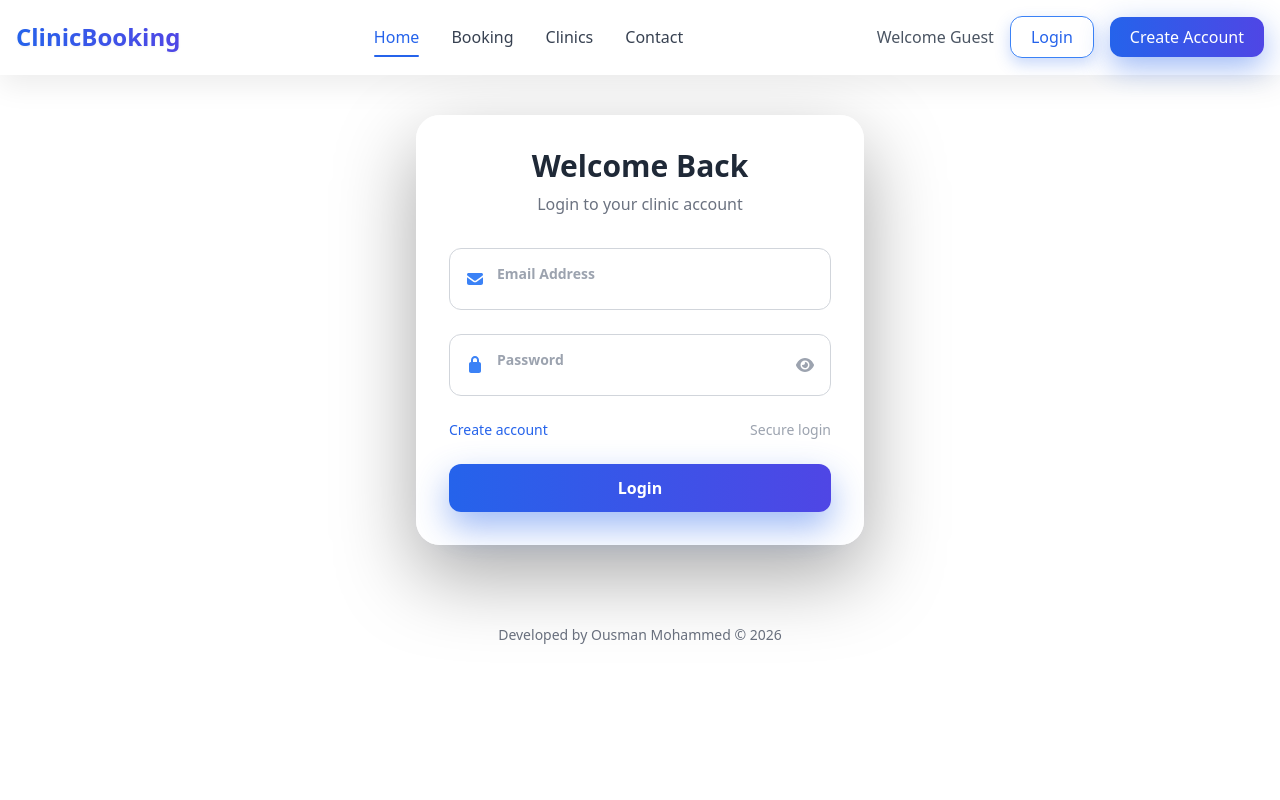
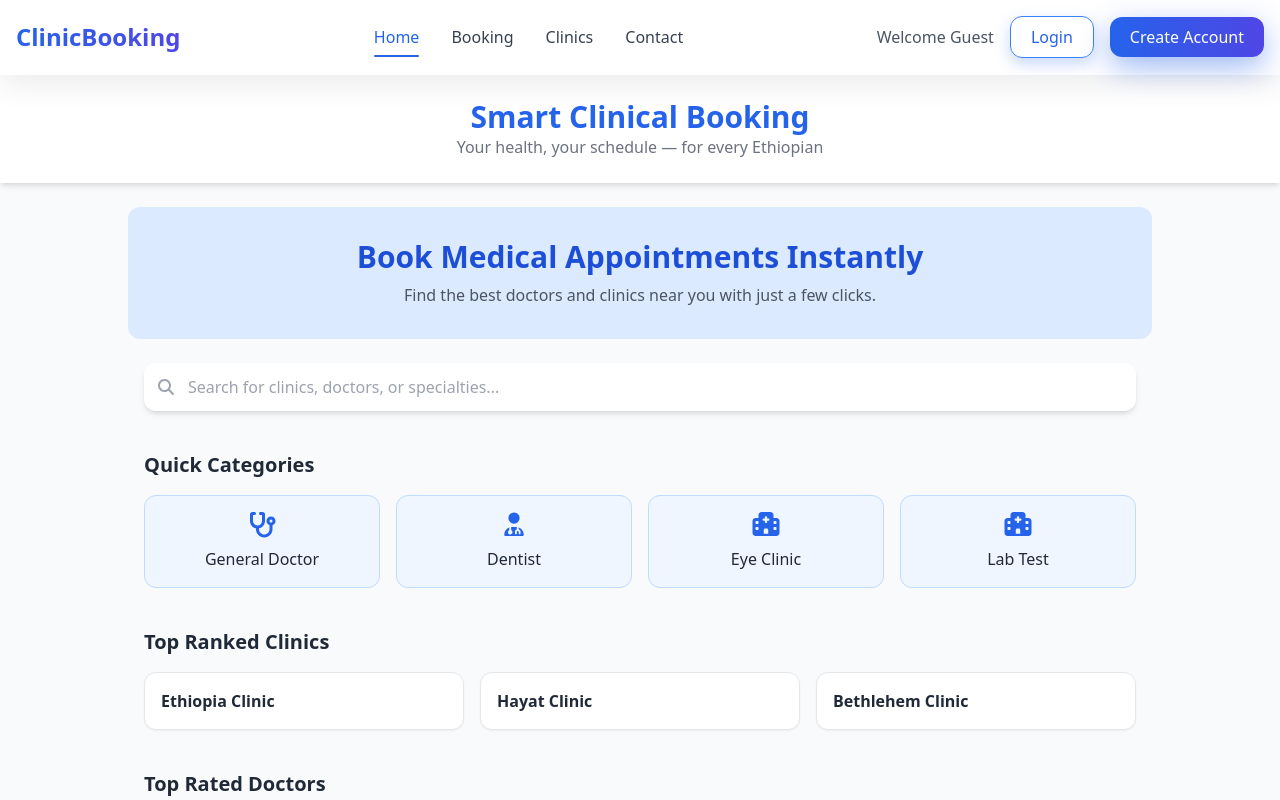
Before and after one commit to ousman0935/Hospital_frontend, a React (Create React App) app: page / in a window 1280 px wide. Shown: the top 800 px of the page. Built offline with nearby package versions, Linux system fonts and the light colour scheme.

Commit message:
this is for build

```diff
--- a/src/App.js
+++ b/src/App.js
@@ -1,7 +1,6 @@
 import './App.css';
 import { BrowserRouter, Routes, Route, useLocation } from 'react-router-dom';
 import Registration from './Registration.jsx';
-import Login from './Login.jsx';
 import Home from './home/Home.jsx';
 import ApointmentView from './adminDashbord/ApointmentView.jsx';
 import Footer from './footer/Footer.js';
@@ -49,10 +48,9 @@
     <>
       {showHeader && <Header />}
       <Routes>
-        <Route path='/' element={<Login />} />
         <Route path='/users' element={<Users />} />
         <Route path='/newUser' element={<Registration />} />
-        <Route path='/home' element={<Home />} />
+        <Route path='/' element={<Home />} />
         <Route path='/docter' element={<DoctorDashboard />} >
            <Route index element={<DocterHomePage/>}/>
            <Route path='profile' element={<DoctorProfilePage/>}/>
```
